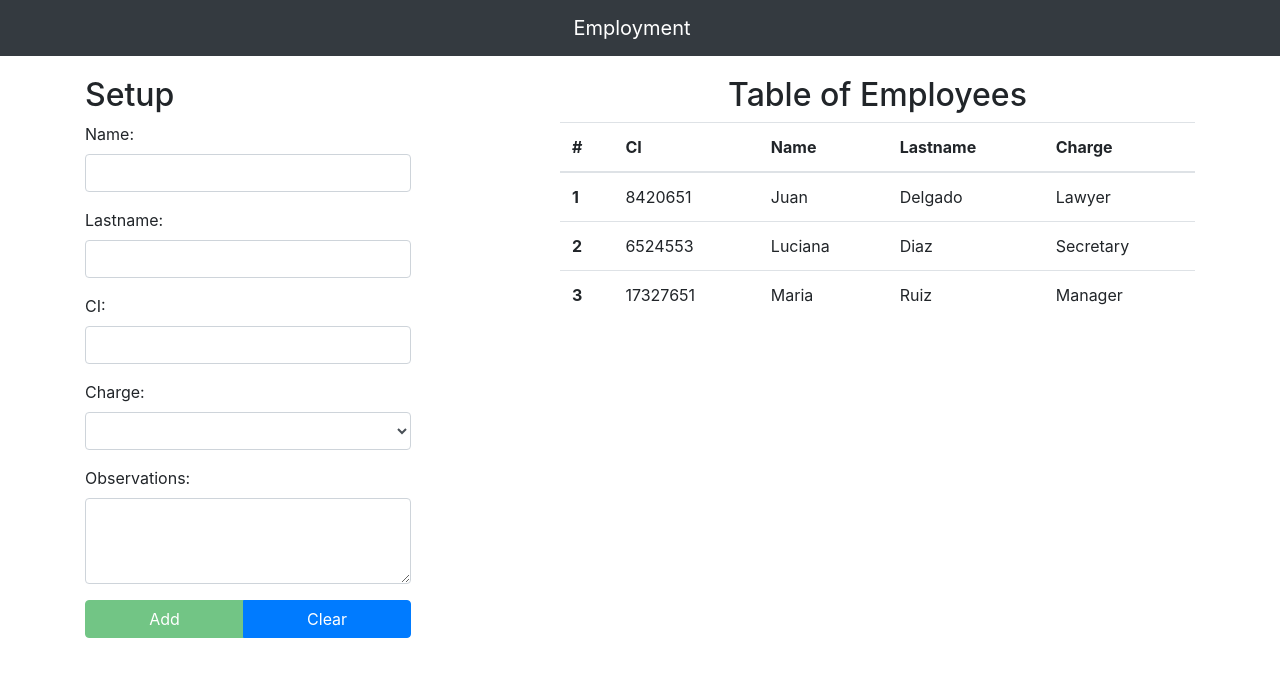
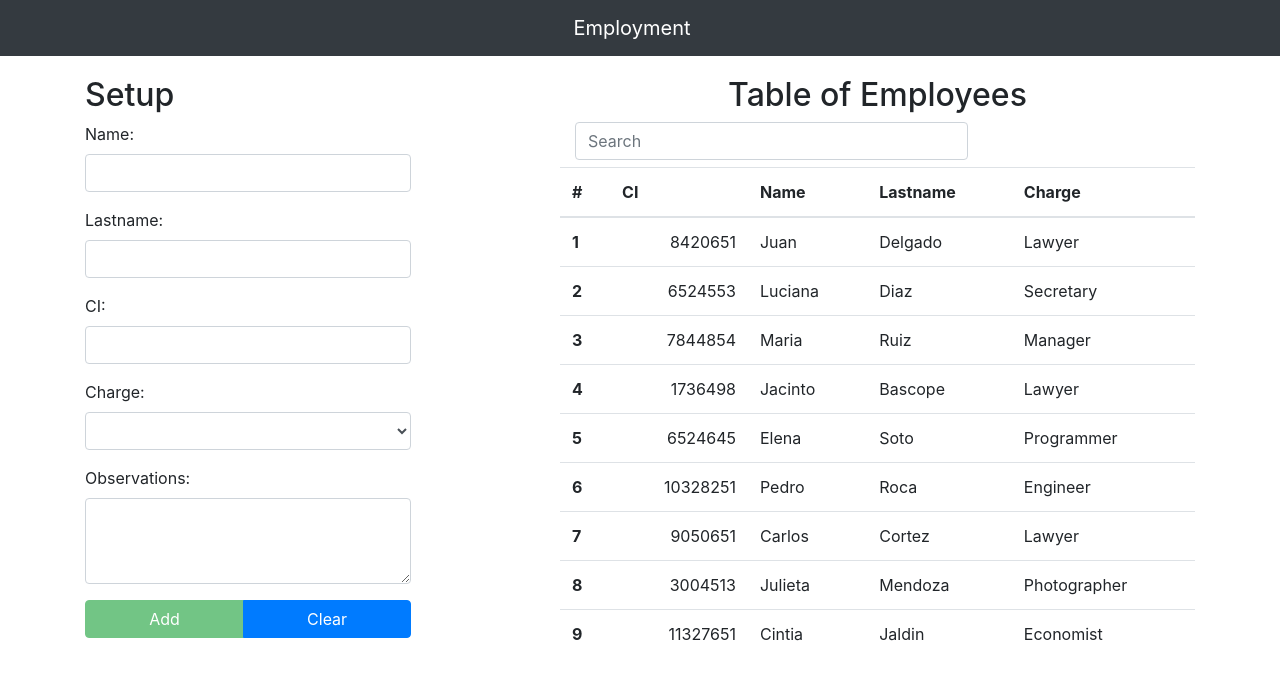
Before and after one commit to andres-cox-mojix-com/management-frontend, an Angular app: page / in a window 1280 px wide. Shown: the top 680 px of the page. Built offline with nearby package versions, Linux system fonts and the light colour scheme.

Commit message:
Form Completed, Search Bar Completed without bugs

```diff
--- a/src/app/app.module.ts
+++ b/src/app/app.module.ts
@@ -7,7 +7,7 @@ import { HeaderComponent } from './header/header.component';
 import { EmploymentEditComponent } from './employment-edit/employment-edit.component';
 import { EmploymentListComponent } from './employment-list/employment-list.component';
 
-import { ReactiveFormsModule } from '@angular/forms'
+import { ReactiveFormsModule, FormsModule } from '@angular/forms'
 import { EmployeeService } from './shared/employee.service'
 
 @NgModule({
@@ -19,6 +19,7 @@ import { EmployeeService } from './shared/employee.service'
   ],
   imports: [
     BrowserModule,
+    FormsModule,
     ReactiveFormsModule,
     AppRoutingModule
   ],
--- a/src/app/employment-edit/employment-edit.component.css
+++ b/src/app/employment-edit/employment-edit.component.css
@@ -1,4 +1,8 @@
 input.ng-invalid.ng-touched{
+  border: 1px solid red;
+}
+
+input.ng-invalid.ng-dirty{
   border: 1px solid red;
 }
 
--- a/src/app/employment-edit/employment-edit.component.html
+++ b/src/app/employment-edit/employment-edit.component.html
@@ -62,6 +62,9 @@
             "
             class="text-muted"
           >
+            <small *ngIf="registerForm.get('ciNumber').errors['CIrepeated']">
+              This CI is Repeated
+            </small>
             <small *ngIf="registerForm.get('ciNumber').errors['required']">
               This Field is Required
             </small>
@@ -71,12 +74,6 @@
       <div class="row">
         <div class="col-sm-12 form-group">
           <label for="charge">Charge:</label>
-          <!-- <input
-            type="text"
-            id="charge"
-            class="form-control"
-            formControlName="charge"
-          /> -->
           <select id="charge" class="form-control" formControlName="charge">
             <option value="Accountant">Accountant</option>
             <option value="Economist">Economist</option>
--- a/src/app/employment-edit/employment-edit.component.ts
+++ b/src/app/employment-edit/employment-edit.component.ts
@@ -12,7 +12,7 @@ import { EmployeeService } from '../shared/employee.service';
 export class EmploymentEditComponent implements OnInit {
   registerForm: FormGroup;
 
-  //LOAD USER TO THE FORM
+  // LOAD USER TO THE FORM
   subscription: Subscription;
   editedUser: Employee;
   editedUserIndex: number;
@@ -22,17 +22,19 @@ export class EmploymentEditComponent implements OnInit {
   editMode = false;
 
 
+
   constructor(private employeeService: EmployeeService) { }
 
   ngOnInit() {
     this.registerForm = new FormGroup({
-      'ciNumber': new FormControl(null, Validators.required),
-      'name': new FormControl(null, Validators.required),
-      'lastname':new FormControl(null, Validators.required),
-      'charge': new FormControl(null, Validators.required)
+      ciNumber: new FormControl(null, [Validators.required, this.forbbidenCIs.bind(this)]),
+      name: new FormControl(null, [Validators.required, Validators.pattern('[a-zA-Z ]*')]),
+      lastname: new FormControl(null, [Validators.required, Validators.pattern('[a-zA-Z ]*')]),
+      charge: new FormControl(null, Validators.required)
+// tslint:disable-next-line: semicolon
     })
 
-    //LOAD EMPLOYEE TO THE FORM
+    // LOAD EMPLOYEE TO THE FORM
     this.subscription = this.employeeService.startedEditing.subscribe(
       (index: number) => {
         this.editedUserIndex = index;
@@ -47,9 +49,9 @@ export class EmploymentEditComponent implements OnInit {
       }
     );
   }
-  onSubmit(){
-    //console.log(this.registerForm);
-    this.submitted=true;
+  onSubmit() {
+    // console.log(this.registerForm);
+    this.submitted = true;
 
     // NOT NECESSARY FOR REACTIVE FORMS
     // const formValueName = this.registerForm.value.name;
@@ -59,18 +61,27 @@ export class EmploymentEditComponent implements OnInit {
 
     if (this.editMode) {
       this.employeeService.updateEmployee(this.editedUserIndex, this.registerForm.value );
+      this.registerForm.reset();
     } else {
       this.employeeService.addEmployee(this.registerForm.value);
     }
     this.editMode = false;
     this.registerForm.reset();
   }
-  onClear(){
+  onClear() {
     this.registerForm.reset();
     this.editMode = false;
   }
-  onDelete(){
+  onDelete() {
     this.employeeService.removeEmployee(this.editedUserIndex);
     this.onClear();
   }
+
+  forbbidenCIs(control: FormControl): {[s: string]: boolean} {
+    if (this.employeeService.getEmployeeCIs().indexOf(control.value) !== -1) {
+      return {CIrepeated: true};
+    }
+    return null;
+  }
+
 }
--- a/src/app/employment-list/employment-list.component.html
+++ b/src/app/employment-list/employment-list.component.html
@@ -3,6 +3,15 @@
 </h2>
 <div class="row">
   <div class="col-xs-12 col-sm-12">
+    <div class="col-lg-8">
+        <input
+        class="form-control" style="margin-bottom: 0.4em;"
+        type="text"
+        placeholder="Search"
+        aria-label="Search"
+        (input)="searchEmployee($event)"
+      />
+    </div>
     <table class="table table-hover">
       <thead>
         <tr>
@@ -20,7 +29,7 @@
           (click)="onEditUser(i)"
         >
           <th scope="row">{{ i + 1 }}</th>
-          <td>
+          <td class="text-right">
             <a> {{ employee.ciNumber }}</a>
           </td>
           <td>
--- a/src/app/employment-list/employment-list.component.ts
+++ b/src/app/employment-list/employment-list.component.ts
@@ -1,19 +1,19 @@
-import { Component, OnInit, OnDestroy } from '@angular/core';
-import { Employee } from '../shared/employee.model';
-import { EmployeeService } from '../shared/employee.service';
-import { Subscription } from 'rxjs';
+import { Component, OnInit, OnDestroy } from "@angular/core";
+import { Employee } from "../shared/employee.model";
+import { EmployeeService } from "../shared/employee.service";
+import { Subscription } from "rxjs";
 
 @Component({
-  selector: 'app-employment-list',
-  templateUrl: './employment-list.component.html',
-  styleUrls: ['./employment-list.component.css']
+  selector: "app-employment-list",
+  templateUrl: "./employment-list.component.html",
+  styleUrls: ["./employment-list.component.css"]
 })
 export class EmploymentListComponent implements OnInit, OnDestroy {
   employees: Employee[];
 
   private subscription: Subscription;
 
-  constructor(private employeeService: EmployeeService) { }
+  constructor(private employeeService: EmployeeService) {}
 
   ngOnInit() {
     this.employees = this.employeeService.getEmployees();
@@ -23,12 +23,29 @@ export class EmploymentListComponent implements OnInit, OnDestroy {
       }
     );
   }
-  onEditUser( index: number ){
+  onEditUser(index: number) {
     this.employeeService.startedEditing.next(index);
-
   }
 
-  ngOnDestroy(){
+  searchEmployee($event) {
+    console.log("i am searching");
+    const keyword = $event.target.value;
+    if (keyword !== '') {
+      debugger;
+      this.employees = this.employeeService.getEmployees().filter(result => {
+        return (
+          result.ciNumber.toLocaleLowerCase().match(keyword.toLocaleLowerCase()) ||
+          result.name.toLocaleLowerCase().match(keyword.toLocaleLowerCase()) ||
+          result.lastname.toLocaleLowerCase().match(keyword.toLocaleLowerCase()) ||
+          result.charge.toLocaleLowerCase().match(keyword.toLocaleLowerCase())
+          );
+        });
+    } else if (keyword === '') {
+      this.ngOnInit();
+    }
+  }
+
+  ngOnDestroy() {
     this.subscription.unsubscribe();
   }
 }
--- a/src/app/shared/employee.service.ts
+++ b/src/app/shared/employee.service.ts
@@ -4,25 +4,45 @@ import { Subject } from "rxjs";
 export class EmployeeService {
   employeeChanged = new Subject<Employee[]>();
   startedEditing = new Subject<number>();
+  forbiddenCI = [];
+
+
 
   private employees: Employee[] = [
     new Employee("Juan", "Delgado","8420651", "Lawyer"),
     new Employee("Luciana", "Diaz","6524553", "Secretary"),
-    new Employee("Maria", "Ruiz","17327651", "Manager"),
+    new Employee("Maria", "Ruiz","7844854", "Manager"),
+    new Employee("Jacinto", "Bascope","1736498", "Lawyer"),
+    new Employee("Elena", "Soto","6524645", "Programmer"),
+    new Employee("Pedro", "Roca","10328251", "Engineer"),
+    new Employee("Carlos", "Cortez","9050651", "Lawyer"),
+    new Employee("Julieta", "Mendoza","3004513", "Photographer"),
+    new Employee("Cintia", "Jaldin","11327651", "Economist"),
   ];
+
+  getEmployeeCIs() {
+    for (let i = 0; i < this.employees.length; i++) {
+      this.forbiddenCI[i] = +this.employees[i].ciNumber;
+   }
+    return this.forbiddenCI.slice();
+  }
 
   getEmployees() {
     return this.employees.slice();
   }
+
   getEmployee(index: number) {
     return this.employees[index];
   }
+
   addEmployee(employee: Employee) {
+    employee.ciNumber = employee.ciNumber.toString();
     this.employees.push(employee);
     this.employeeChanged.next(this.employees.slice());
   }
   updateEmployee(index: number, newEmployee: Employee) {
-    this.employees[index] = newEmployee
+    newEmployee.ciNumber = newEmployee.ciNumber.toString();
+    this.employees[index] = newEmployee;
     this.employeeChanged.next(this.employees.slice());
   }
   removeEmployee(index: number) {
```
